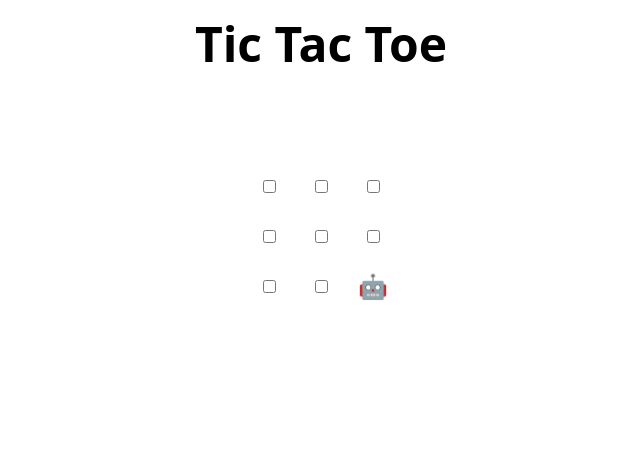
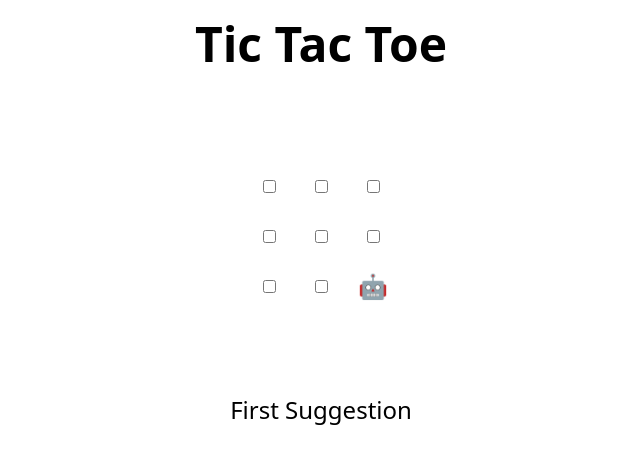
Before and after one commit to muthu4all/review-pull-requests, a plain HTML site: page index.html in a window 1280 px wide. Shown: the whole page, without its empty margins (319-959 px from the left). Drawn offline with Linux system fonts and the light colour scheme.

Commit message:
Update index.html

```diff
--- a/index.html
+++ b/index.html
@@ -48,7 +48,7 @@
 </table>
 
 <h2 hidden>Game over, refresh to play again 🧑‍💻 🤖!</h2>
-
+First Suggestion
 <script>
   // Initialization
   const boxes = Array.from(document.querySelectorAll('td'))
```
